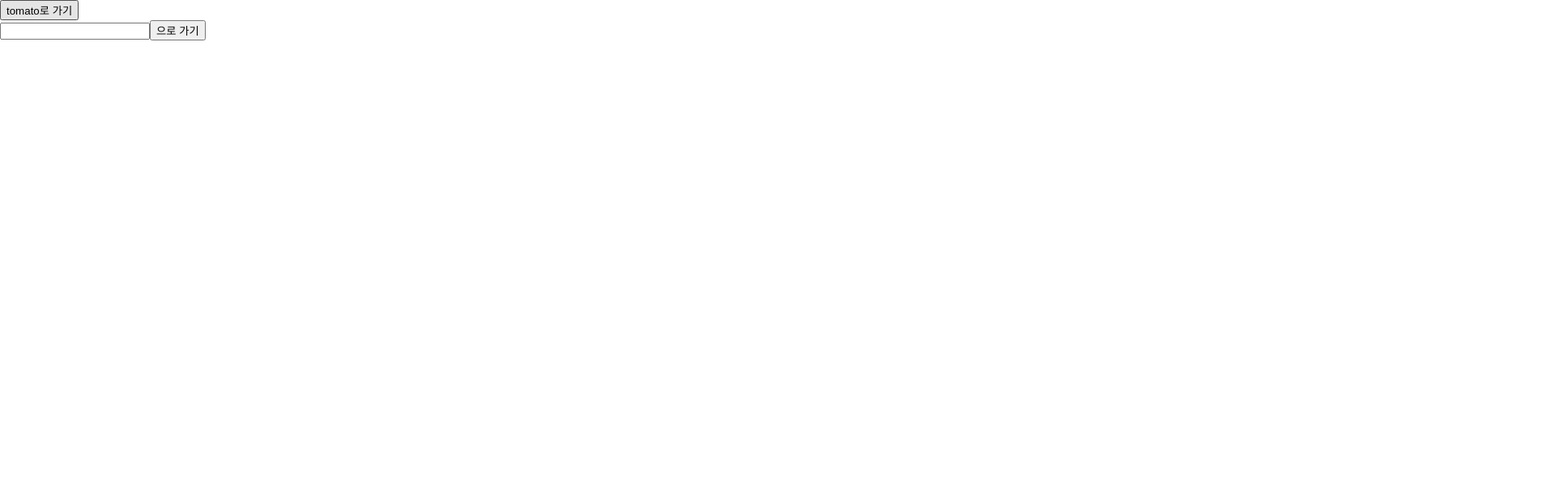
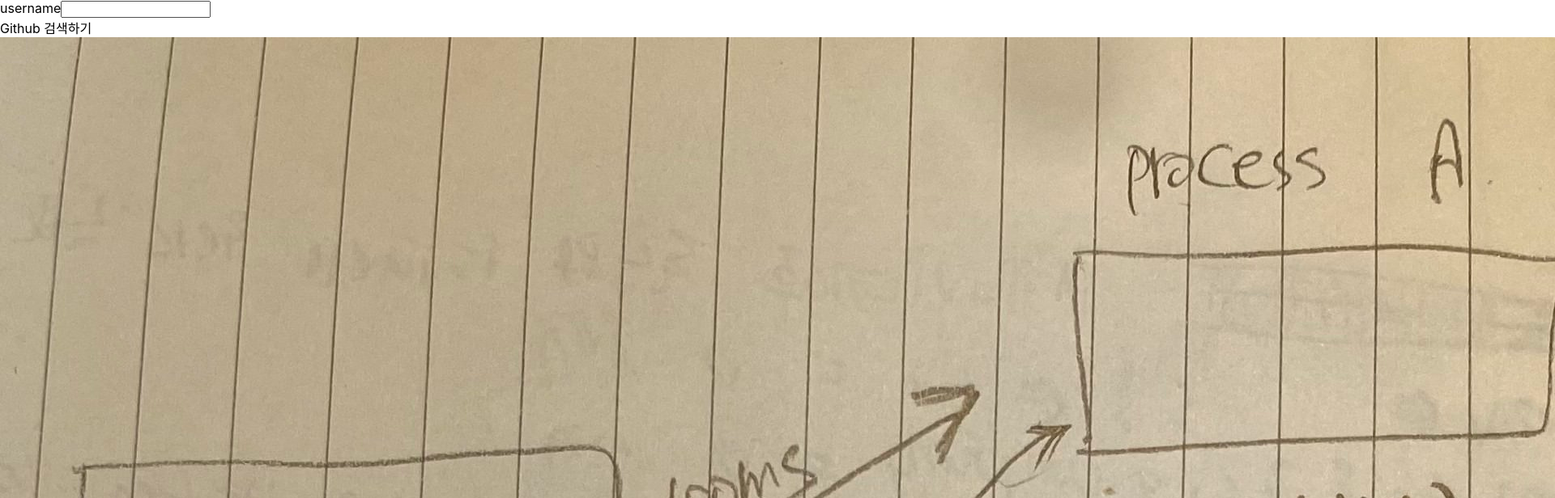
Before and after one commit to OctSkyOut/Next_todo, a Next.js app in the folder next_todo/: page / in a window 1280 px wide. Shown: the top 616 px of the page at 81% size, 1920 px wide, since content can reach past the window. Built offline with nearby package versions, Linux system fonts and the light colour scheme.

Commit message:
정적 파일(이미지 파일) 사용법 Fixes #1

```diff
--- a/next_todo/pages/index.jsx
+++ b/next_todo/pages/index.jsx
@@ -1,29 +1,24 @@
-import { useRouter } from 'next/router';
 import { useState } from 'react';
+import Link from 'next/link';
 
 const App = () => {
-  const [name, setName] = useState('');
-
-  const router = useRouter();
-  const routerPush = (aRouter, dynamicPageName = '') => {
-    if (dynamicPageName !== '')
-      return aRouter.push(`/vegetable/${dynamicPageName}`);
-    return aRouter.push('/tomato');
-  };
+  const [username, setUsernanme] = useState('');
   return (
     <div>
-      <button type="button" onClick={() => routerPush(router)}>
-        tomato로 가기
-      </button>
+      <label>
+        username
+        <input
+          type="text"
+          onChange={(e) => {
+            setUsernanme(e.target.value);
+          }}
+        />
+      </label>
       <br />
-      <input
-        type="text"
-        value={name}
-        onChange={(event) => setName(event.target.value)}
-      />
-      <button type="button" onClick={() => routerPush(router, name)}>
-        {name}으로 가기
-      </button>
+      <Link href={`/users/${username}`}>
+        <a>{username} Github 검색하기</a>
+      </Link>
+      <img src="/IMG_0509.jpg" alt="스레드" />
     </div>
   );
 };
```
Also changed, not shown: next_todo/public/IMG_0509.jpg (added).
